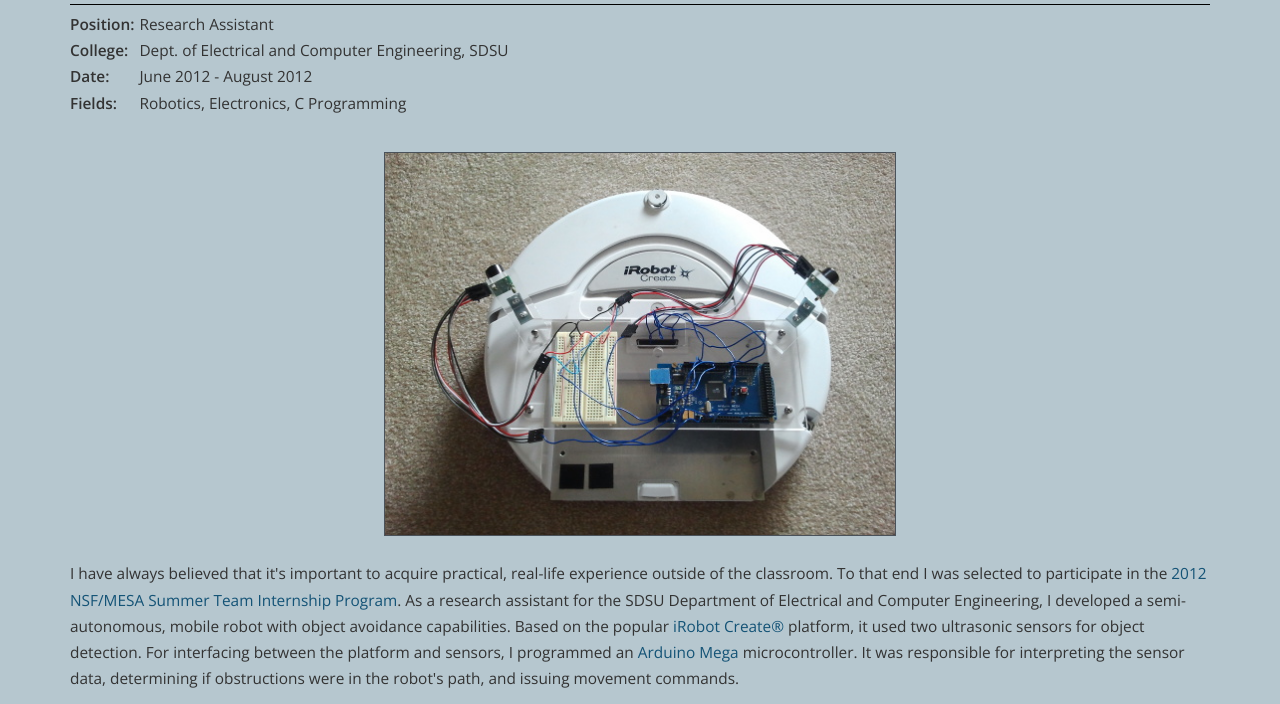
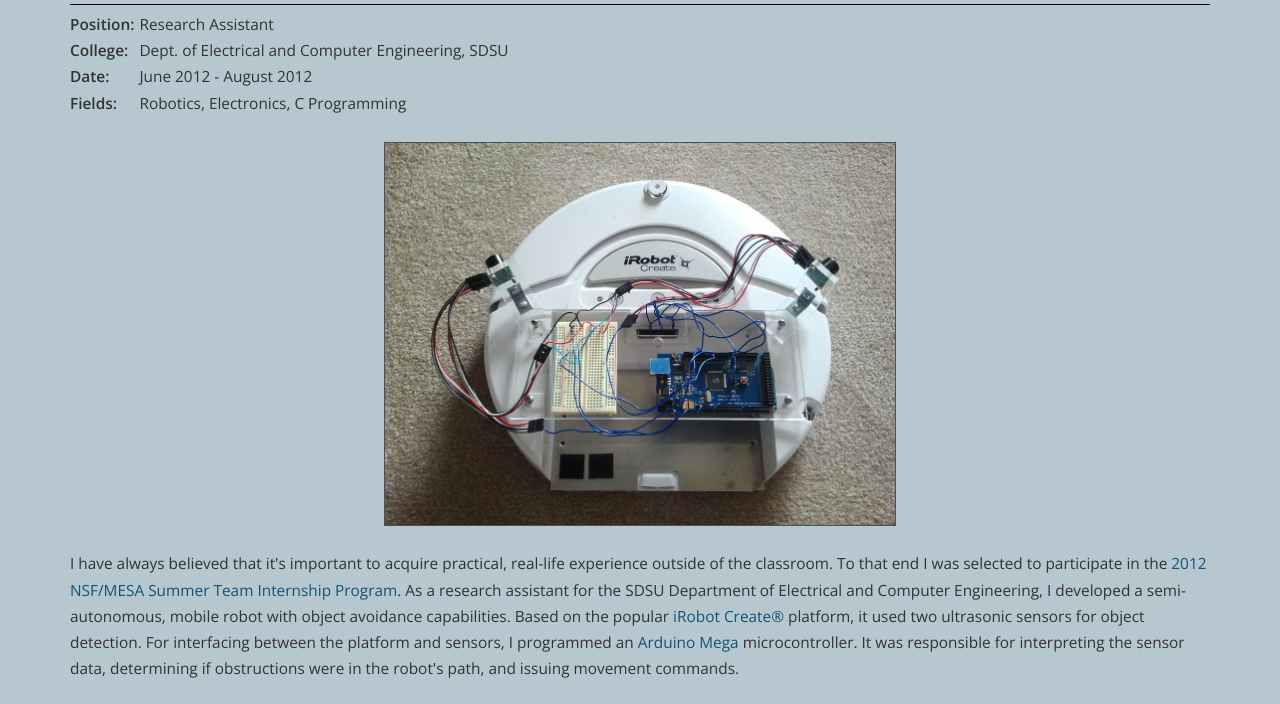
Before and after one commit to robertogomez/rgportfolio, a plain HTML site: page work.html in a window 1280 px wide. Shown: the part 96-800 px from the top of the page. Drawn offline with nearby package versions, Linux system fonts and the light colour scheme.

Commit message:
Fixed extra margin space above work images
The method used to remove the clickable margins of the work images
caused extra space to appear above the first ones in each article.

To avoid this problem, instead of applying the top and bottom margins to
the imgs, they are applied to the containing divs (class img-block).

```diff
--- a/css/about.css
+++ b/css/about.css
@@ -1,3 +1,5 @@
+article > img { margin: 25px auto; }
+
 @media (min-width: 500px) {
     article > img {
         float: left;
--- a/css/common.css
+++ b/css/common.css
@@ -33,8 +33,6 @@ p, table {
     font-size: 1.1em;
     line-height: 1.7;
 }
-
-article img { margin: 25px auto; }
 
 /* Move margin from bottom of p elements to the top of adjacent ones */
 p { margin-bottom: 0; }
--- a/css/work.css
+++ b/css/work.css
@@ -7,7 +7,10 @@ th {
 
 td { padding-left: 5px; }
 
-.img-block { text-align: center; }              /* Horizontally center images */
+.img-block {
+    text-align: center;                         /* Horizontally center images */
+    margin: 25px 0;
+}
 
 a > img { max-width: 100%; height: auto; }      /* Responsive images */
 
```
